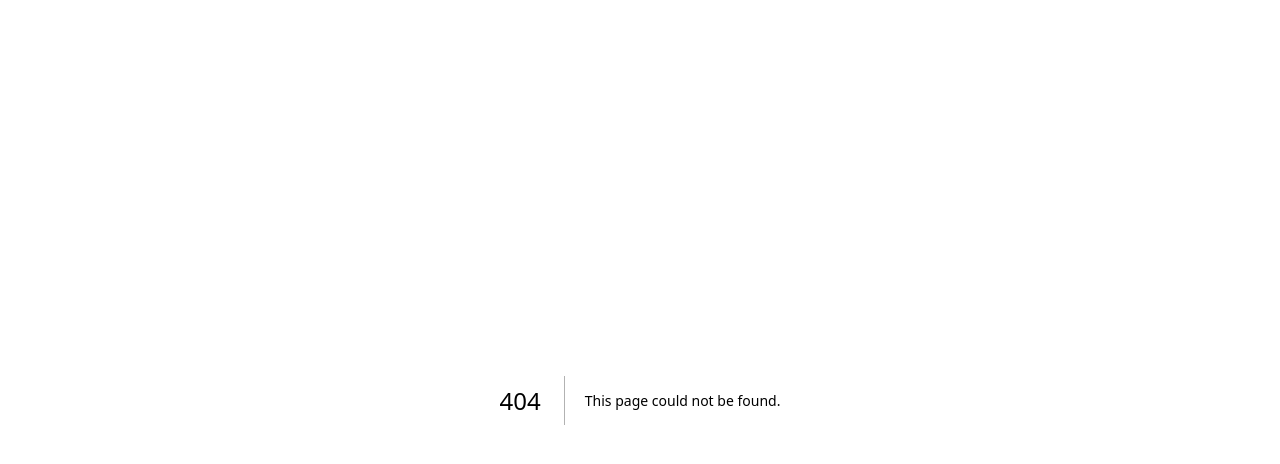
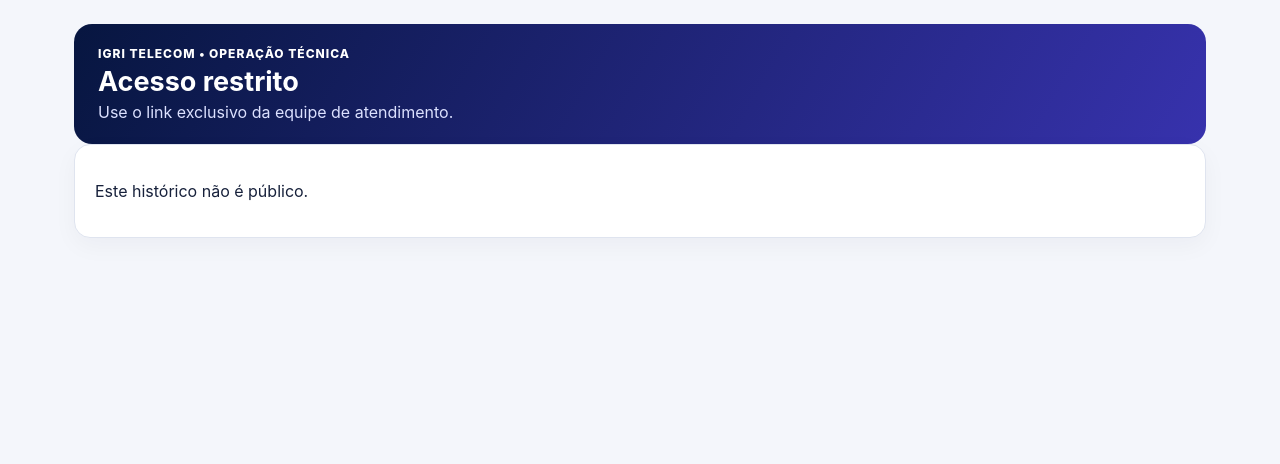
Before and after one commit to gestaomarketing25-cmyk/igri-install-system, a Next.js app: page /atendimento/historico in a window 1280 px wide. Before the commit this address had no page. Shown: the top 464 px of the page. Built offline with nearby package versions, Linux system fonts and the light colour scheme.

Commit message:
Add attendance order history screen

```diff
--- /dev/null
+++ b/src/app/atendimento/historico/page.tsx
@@ -0,0 +1,46 @@
+"use client";
+import { useEffect, useMemo, useState } from 'react';
+import AppHeader from '@/components/AppHeader';
+import Status from '@/components/Status';
+
+export default function AtendimentoHistorico(){
+  const [token,setToken]=useState('');
+  const [items,setItems]=useState<any[]>([]);
+  const [loading,setLoading]=useState(true);
+  const [search,setSearch]=useState('');
+  const [status,setStatus]=useState('');
+
+  async function load(t:string){
+    setLoading(true);
+    const r=await fetch('/api/attendance-history',{headers:{'x-attendance-token':t}});
+    const j=await r.json();
+    setLoading(false);
+    if(!r.ok){alert(j.error);return}
+    setItems(j.briefings||[]);
+  }
+
+  useEffect(()=>{
+    const q=new URLSearchParams(window.location.search);
+    const t=q.get('access')||'';
+    setToken(t);
+    if(t) load(t); else setLoading(false);
+  },[]);
+
+  const filtered=useMemo(()=>items.filter(x=>{
+    const text=[x.protocol,x.client_name,x.address,x.attendant_name,x.profiles?.display_name].join(' ').toLowerCase();
+    return (!search||text.includes(search.toLowerCase()))&&(!status||x.status===status);
+  }),[items,search,status]);
+
+  if(!token&&!loading)return <main className="shell"><AppHeader title="Acesso restrito" subtitle="Use o link exclusivo da equipe de atendimento." hideHome/><div className="card"><p>Este histórico não é público.</p></div></main>;
+
+  return <main className="shell">
+    <AppHeader title="Histórico de ordens de serviço" subtitle="Acompanhe o que foi aberto, atribuído, executado e concluído." hideHome actions={<a className="btn secondary" href={`/atendimento?access=${encodeURIComponent(token)}`}>Novo briefing</a>}/>
+    <div className="card" style={{marginTop:18}}>
+      <div className="formgrid">
+        <div className="field"><label>Pesquisar</label><input className="input" placeholder="Cliente, protocolo, endereço ou técnico" value={search} onChange={e=>setSearch(e.target.value)}/></div>
+        <div className="field"><label>Status</label><select value={status} onChange={e=>setStatus(e.target.value)}><option value="">Todos</option><option value="pending">Aguardando técnico</option><option value="assigned">Atribuída</option><option value="in_progress">Em execução</option><option value="completed">Concluída</option></select></div>
+      </div>
+      {loading?<p>Carregando...</p>:<div className="tablewrap" style={{marginTop:16}}><table className="table"><thead><tr><th>Data</th><th>Protocolo</th><th>Cliente</th><th>Atendente</th><th>Técnico</th><th>Status</th><th>Conclusão</th></tr></thead><tbody>{filtered.map(x=><tr key={x.id}><td>{new Date(x.created_at).toLocaleDateString('pt-BR')}</td><td className="mono">{x.protocol}</td><td><b>{x.client_name}</b><br/><span className="muted small">{x.address}</span></td><td>{x.attendant_name||'—'}</td><td>{x.profiles?.display_name||'Não atribuído'}</td><td><Status value={x.status}/></td><td>{x.installations?.completed_at?new Date(x.installations.completed_at).toLocaleString('pt-BR'):'—'}</td></tr>)}</tbody></table>{filtered.length===0&&<p className="muted">Nenhuma ordem encontrada.</p>}</div>}
+    </div>
+  </main>
+}
```
